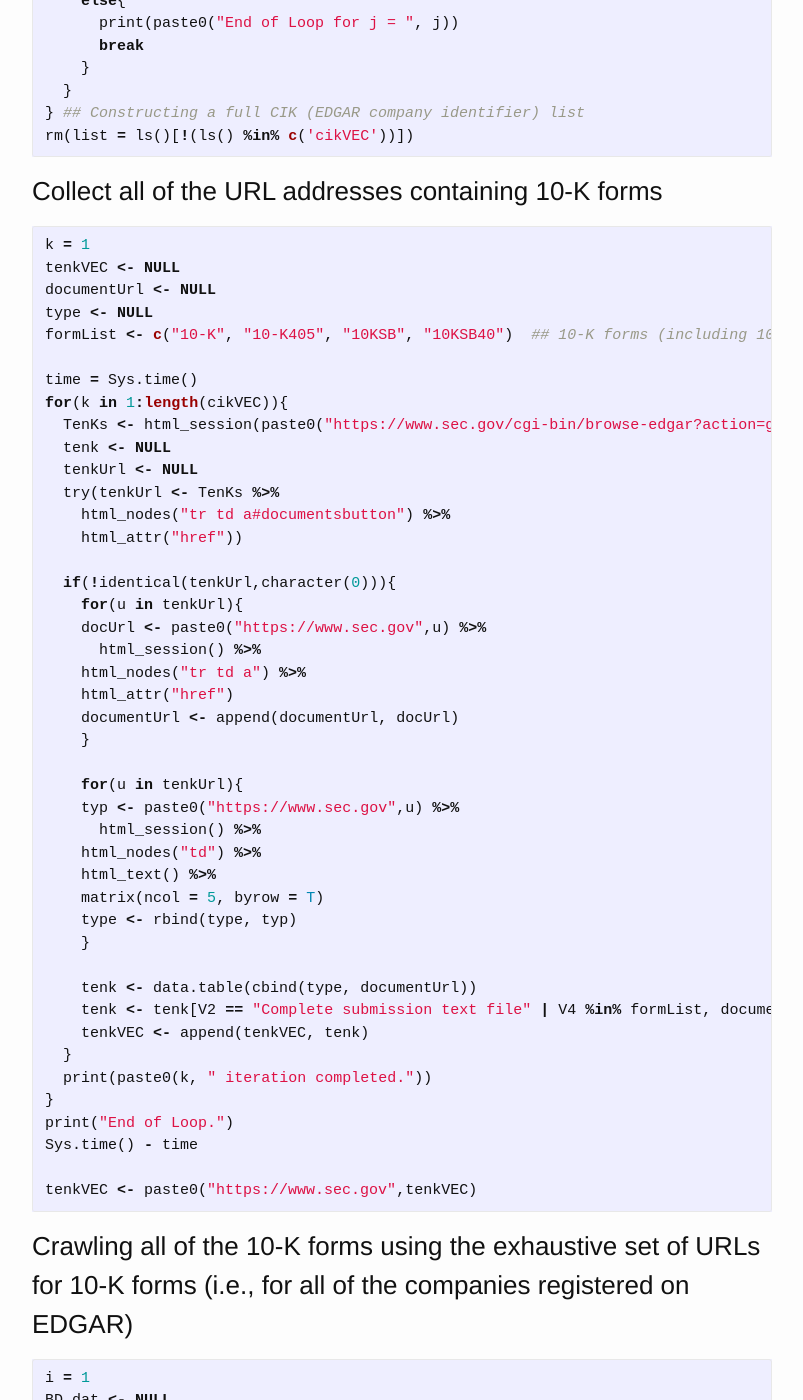
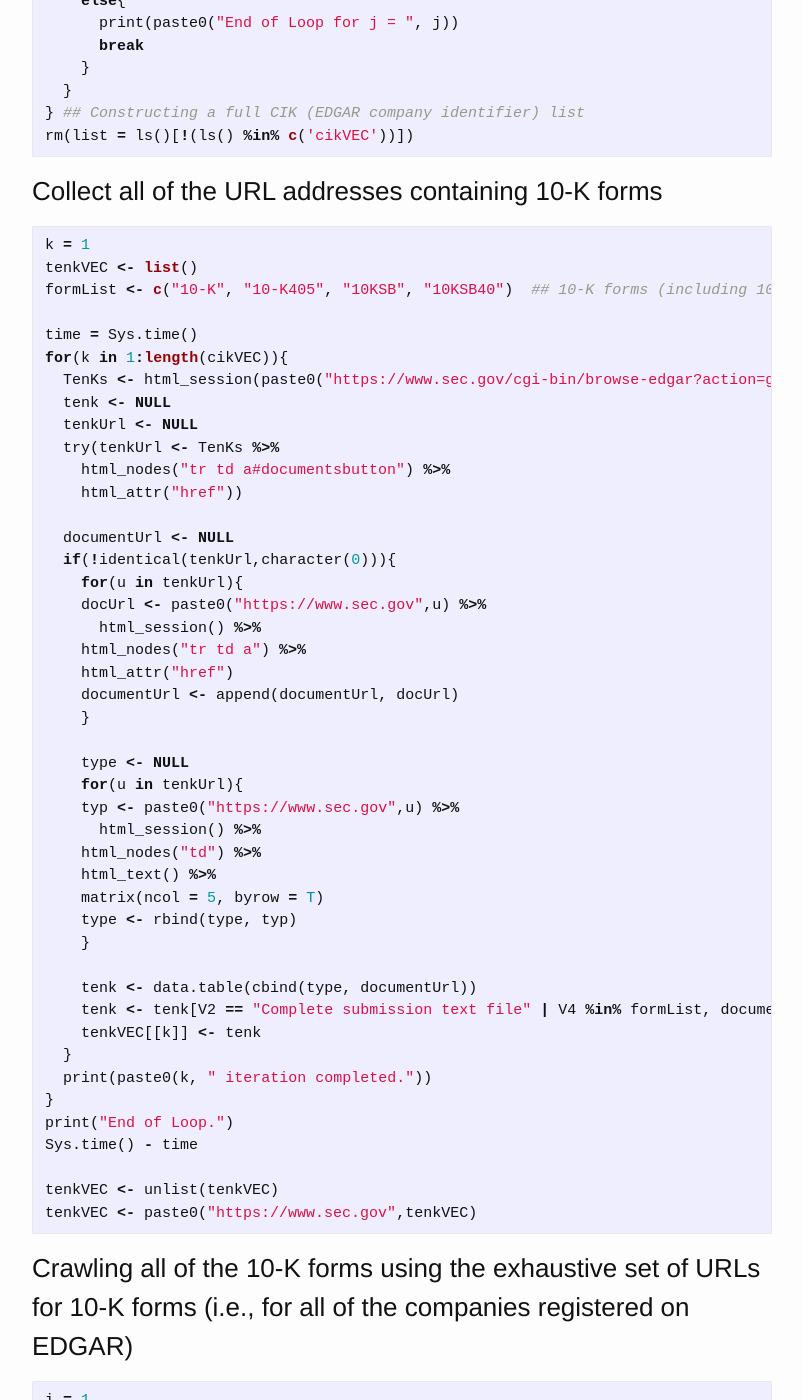
Before and after one commit to j1yoo/j1yoo.github.io, a Jekyll site: the page built from _posts/2017-06-06-Crawling-SEC-10k.md, in a window 1280 px wide and 1400 px high, scrolled down 1652 px. Shown: the whole window, without its empty margins (238-1041 px from the left). Built offline with Jekyll 4.4.1, drawn with Linux system fonts in a browser that asks for light colours; some of the changed text lies outside the part shown.

Commit message:
Create 2017-06-06-Crawling-SEC-10k.md

````diff
--- a/_posts/2017-06-06-Crawling-SEC-10k.md
+++ b/_posts/2017-06-06-Crawling-SEC-10k.md
@@ -72,9 +72,7 @@ rm(list = ls()[!(ls() %in% c('cikVEC'))])
 ### Collect all of the URL addresses containing 10-K forms
 ```r
 k = 1
-tenkVEC <- NULL
-documentUrl <- NULL
-type <- NULL
+tenkVEC <- list()
 formList <- c("10-K", "10-K405", "10KSB", "10KSB40")  ## 10-K forms (including 10-K405, 10KSB, and 10KSB40 forms)
 
 time = Sys.time()
@@ -106,13 +106,14 @@ for(k in 1:length(cikVEC)){
 
     tenk <- data.table(cbind(type, documentUrl))
     tenk <- tenk[V2 == "Complete submission text file" | V4 %in% formList, documentUrl]
-    tenkVEC <- append(tenkVEC, tenk)
+    tenkVEC[[k]] <- tenk
   }
   print(paste0(k, " iteration completed."))
 }
 print("End of Loop.")
 Sys.time() - time
 
+tenkVEC <- unlist(tenkVEC)
 tenkVEC <- paste0("https://www.sec.gov",tenkVEC)
 ```
 
````
Also changed, not shown: other parts of _posts/2017-06-06-Crawling-SEC-10k.md (+3 -1 lines).
